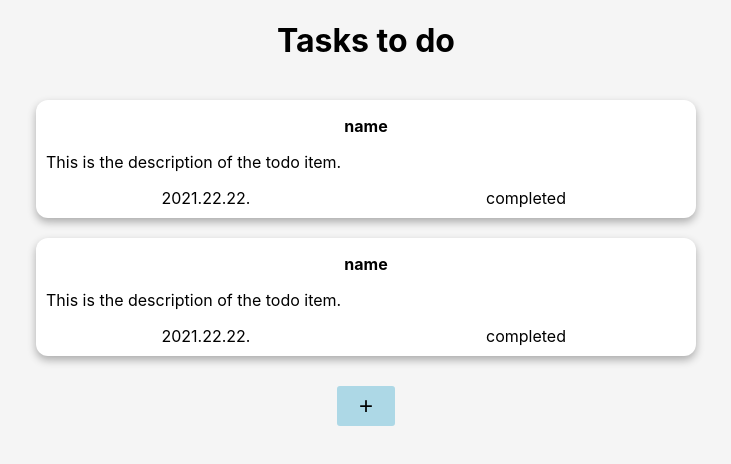
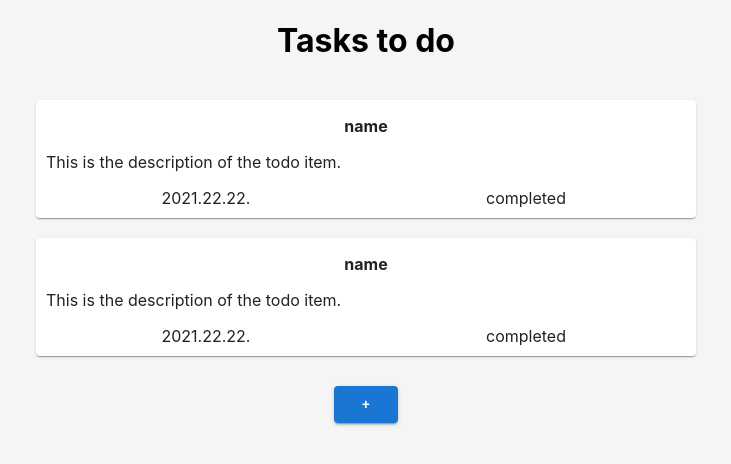
Before and after one commit to tbeni22/basic-todo, a React (Create React App) app: page / in a window 1280 px wide. Shown: the top 464 px of the page, without its empty margins (274-1005 px from the left). Built offline with nearby package versions, Linux system fonts and the light colour scheme.

Commit message:
Remade frontend with Material UI Task selection added

```diff
--- a/package.json
+++ b/package.json
@@ -3,6 +3,9 @@
   "version": "0.1.0",
   "private": true,
   "dependencies": {
+    "@emotion/react": "^11.4.1",
+    "@emotion/styled": "^11.3.0",
+    "@mui/material": "^5.0.3",
     "@testing-library/jest-dom": "^5.14.1",
     "@testing-library/react": "^11.2.7",
     "@testing-library/user-event": "^12.8.3",
--- a/public/index.html
+++ b/public/index.html
@@ -1,6 +1,7 @@
 <!DOCTYPE html>
 <html lang="en">
   <head>
+    <link rel="stylesheet" href="https://fonts.googleapis.com/css?family=Roboto:300,400,500,700&display=swap"/>
     <meta charset="utf-8" />
     <link rel="icon" href="%PUBLIC_URL%/favicon.ico" />
     <meta name="viewport" content="width=device-width, initial-scale=1" />
--- a/src/components/ItemList.css
+++ b/src/components/ItemList.css
@@ -2,10 +2,6 @@
     width: 80%;
     min-width: 360px;
     max-width: 640px;
-    /*border: 1px solid lightgray;*/
-    background: white;
-    border-radius: 12px;
-    box-shadow: 0 4px 8px 0 rgba(0, 0, 0, 0.3);
     padding: 10px 10px 10px 10px;
     margin: 20px auto 20px auto;
 }
@@ -28,27 +24,17 @@
     display: table;
     clear: both;
 }
-.item-date {
-}
-.item-state {
-}
 
 .item-list {
     text-align: center;
     padding: 10px 20px 10px 20px;
 }
 
-/* add button style */
 #add-btn {
     display: block;
     margin: auto;
-    padding: 6px 22px 6px 22px;
-    font-size: x-large;
-    background: lightblue;
-    border: 0;
-    border-radius: 3px;
 }
-#add-btn:hover {
-    color: white;
-    background: blue;
-}
+
+/*.selected {
+    background: lightblue !important;
+}*/
--- a/src/components/ListView.js
+++ b/src/components/ListView.js
@@ -1,5 +1,6 @@
 import React from "react";
 import {TodoItem} from "./TodoItem";
+import Button from '@mui/material/Button';
 
 import "./ItemList.css";
 
@@ -7,7 +8,8 @@ export class ListView extends React.Component {
     constructor(props) {
         super(props);
         this.state = {
-            numOfItems: props.num ? props.num : 0
+            numOfItems: props.num ? props.num : 0,
+            selected: null
         };
     }
 
@@ -24,6 +26,13 @@ export class ListView extends React.Component {
         });
     }
 
+    selectItem(id) {
+        this.setState({
+            selected: id
+        })
+        //console.log("selected: " + id)
+    }
+
     render() {
         let list = [];
         for (var i = 0; i < this.state.numOfItems; i++) {
@@ -32,13 +41,16 @@ export class ListView extends React.Component {
                                 date="2021.22.22."
                                 state="completed"
                                 key={i}
+                                id={i}
+                                onSelect={(id) => this.selectItem(id)}
+                                selected={ this.state.selected === i }
             />);
         }
 
         return (
             <div>
                 <div className="item-list">{list}</div>
-                <button id="add-btn" onClick={() => this.addItem()}>+</button>
+                <Button variant="contained" id="add-btn" onClick={() => this.addItem()}>+</Button>
             </div>
         )
     }
--- a/src/components/TodoItem.js
+++ b/src/components/TodoItem.js
@@ -1,14 +1,15 @@
 import React from "react";
+import {Card} from "@mui/material";
 
 export function TodoItem(props) {
     return (
-        <div className="todo-item">
+        <Card className={props.selected ? "todo-item selected" : "todo-item"} onClick={() => props.onSelect(props.id)}>
             <p className="item-name">{props.name}</p>
             <p className="item-desc">{props.desc}</p>
             <div className="item-prop-container">
                 <span className="item-date">{props.date}</span>
                 <span className="item-state">{props.state}</span>
             </div>
-        </div>
+        </Card>
     );
 }
```
Also changed, not shown: 1 other file (tests, documents, lock files or other folders).
